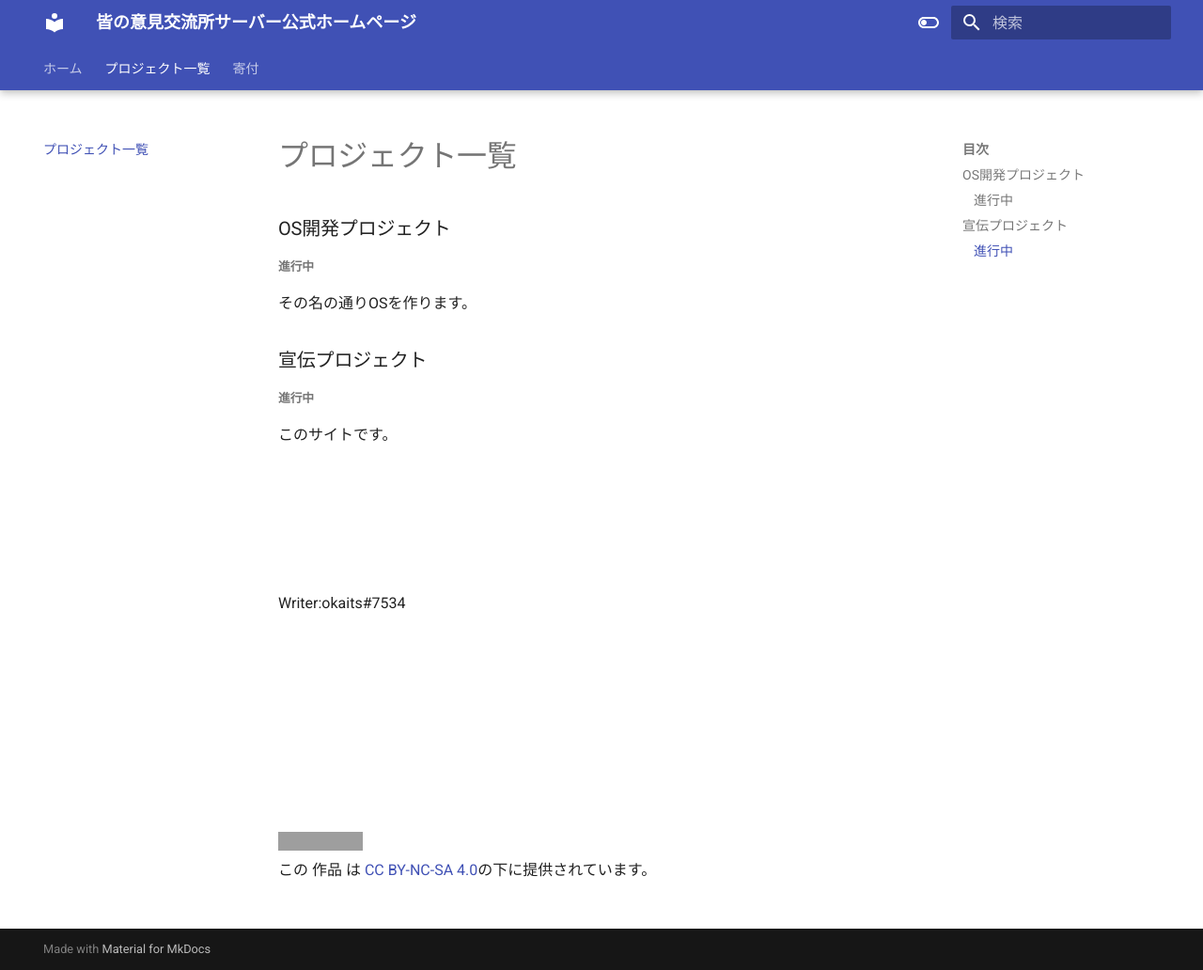
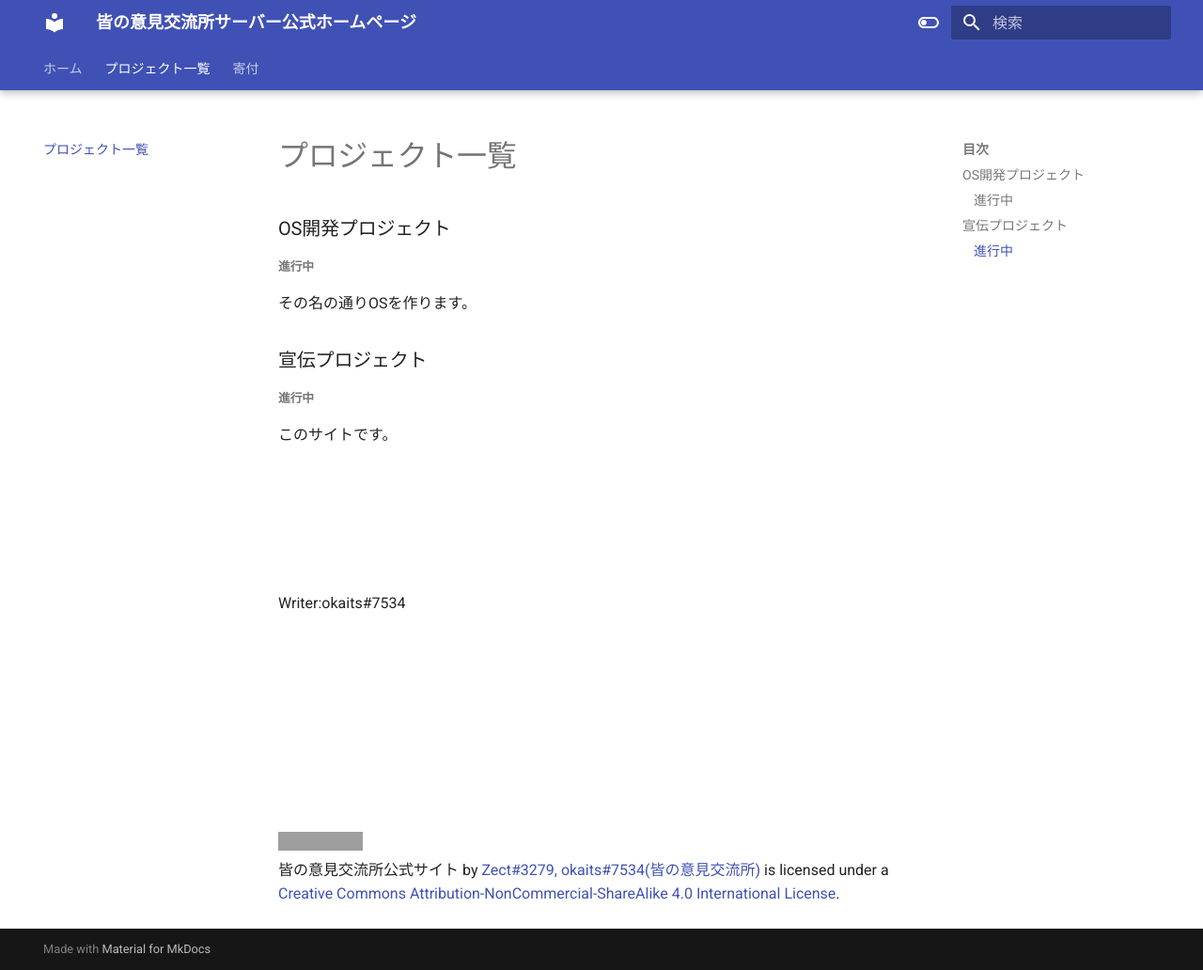
Before and after one commit to linuxcodevserver/linuxcodevserver.github.io, an MkDocs documentation site: the page built from docs/projects.md, in a window 1280 px wide and 1032 px high. Shown: the whole window at 94% size. Built offline with MkDocs 1.6.1 and Material for MkDocs 9.7.7, drawn with Linux system fonts in a browser that asks for light colours; grey boxes are pictures that could not be loaded.

Commit message:
Update projects.md

```diff
--- a/docs/projects.md
+++ b/docs/projects.md
@@ -19,4 +19,4 @@
 <br>
 <br>
 <br>
-<a rel="license" href="http://creativecommons.org/licenses/by-nc-sa/4.0/"><img alt="クリエイティブ・コモンズ・ライセンス" style="border-width:0" src="https://i.creativecommons.org/l/by-nc-sa/4.0/88x31.png" /></a><br />この 作品 は <a rel="license" href="http://creativecommons.org/licenses/by-nc-sa/4.0/">CC BY-NC-SA 4.0</a>の下に提供されています。
+<a rel="license" href="http://creativecommons.org/licenses/by-nc-sa/4.0/"><img alt="Creative Commons License" style="border-width:0" src="https://i.creativecommons.org/l/by-nc-sa/4.0/88x31.png" /></a><br /><span xmlns:dct="http://purl.org/dc/terms/" href="http://purl.org/dc/dcmitype/Text" property="dct:title" rel="dct:type">皆の意見交流所公式サイト</span> by <a xmlns:cc="http://creativecommons.org/ns#" href="https://discord.com/invite/sUdAE64Zc7" property="cc:attributionName" rel="cc:attributionURL">Zect#3279, okaits#7534(皆の意見交流所)</a> is licensed under a <a rel="license" href="http://creativecommons.org/licenses/by-nc-sa/4.0/">Creative Commons Attribution-NonCommercial-ShareAlike 4.0 International License</a>.
```
